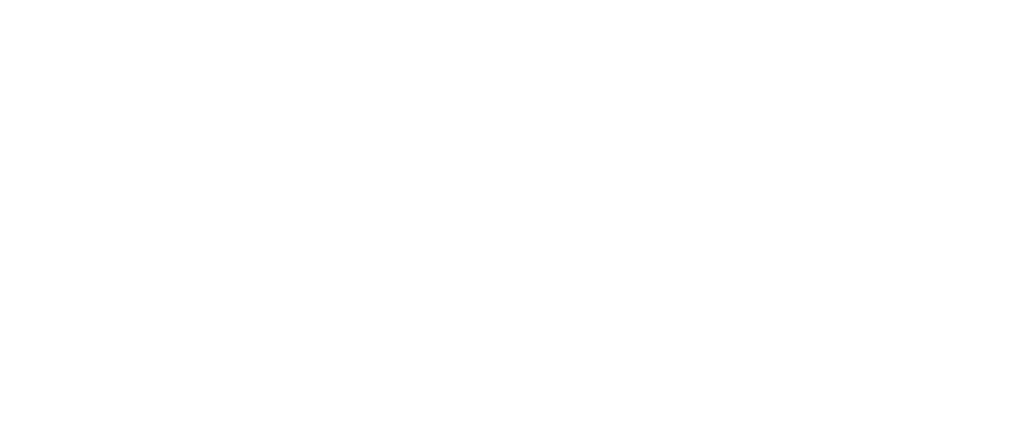
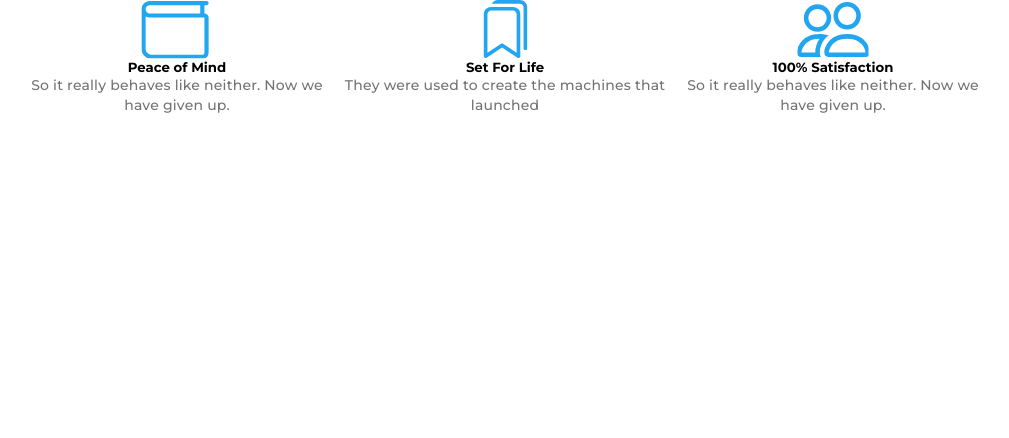
Before and after one commit to gtYako/venomTEST, a plain HTML site: page Багманова Билалова #3 комп/index.html in a window 1280 px wide. Shown: the whole page, without its empty margins (102-1111 px from the left). Drawn offline with Linux system fonts and the light colour scheme.

Commit message:
Add files via upload

```diff
--- a/Багманова Билалова #3 комп/index.html
+++ b/Багманова Билалова #3 комп/index.html
@@ -0,0 +1,33 @@
+<!DOCTYPE html>
+<html lang="en">
+<head>
+  <meta charset="UTF-8">
+  <meta name="viewport" content="width=device-width, initial-scale=1.0">
+  <title>Билалова Багманова</title>
+  <link rel="stylesheet" href="style.css">
+</head>
+<body>
+  <div class="bb">
+    <div class="container">
+      <div class="im q">
+        <img src="/images/kniga.svg" alt="">
+        <h5>Peace of Mind</h5>
+        <p>So it really behaves like neither.
+          Now we have given up.</p>
+      </div>
+      <div class="im w">
+        <img src="/images/vkladka.svg" alt="">
+        <h5>Set For Life</h5>
+        <p> They were used to create the
+          machines that launched </p>
+      </div>
+      <div class="im e">
+        <img src="/images/ludi.svg" alt="">
+        <h5>100% Satisfaction</h5>
+        <p>So it really behaves like neither.
+          Now we have given up. </p>
+      </div>
+  </div>
+  </div>
+</body>
+</html>
--- a/Багманова Билалова #3 комп/style.css
+++ b/Багманова Билалова #3 комп/style.css
@@ -1,5 +1,38 @@
 @import url('https://fonts.googleapis.com/css2?family=Montserrat:ital,wght@0,100..900;1,100..900&display=swap');
 *{
   margin: 0;
+  padding: 0;
   box-sizing: border-box;
+  font-family: "Montserrat", serif;
 }
+.bb{
+  height: 435px;
+  background-color: #fff;
+}
+.container{
+  width: 1050px;
+  margin: 0 auto;
+  display: flex;
+  flex-wrap: wrap;
+}
+.im{
+  display: flex;
+  flex-direction: column;
+  width: 328px;
+  height: 243px;
+  text-align: center;
+}
+img{
+  width: 72px;
+height: 59.294px;
+display: flex;
+margin: 0 auto;
+}
+p{
+  font-size: 14px;
+font-style: normal;
+font-weight: 500;
+line-height: 20px; /* 142.857% */
+letter-spacing: 0.2px;
+color: #737373;
+}
```
